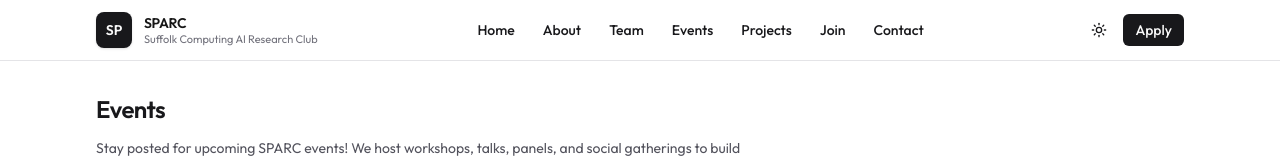
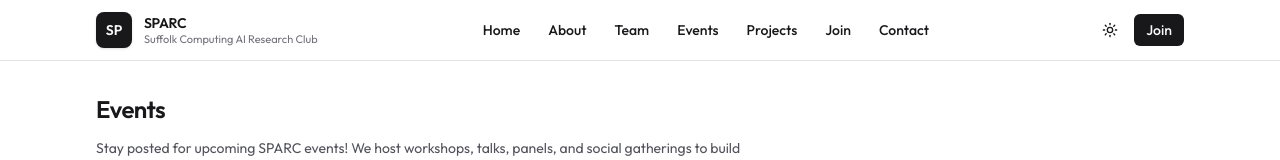
Before and after one commit to montasirmoyen/sparc-website, a Next.js app: page /events in a window 1280 px wide. Shown: the top 160 px of the page. Built offline with nearby package versions, Linux system fonts and the light colour scheme.

Commit message:
Update navbar

```diff
--- a/components/ui/navbar.tsx
+++ b/components/ui/navbar.tsx
@@ -12,7 +12,7 @@ export default function Navbar() {
     return (
         <header className="border-b border-zinc-200 bg-white/80 backdrop-blur-sm dark:border-zinc-800 dark:bg-zinc-950/80">
             <div className="mx-auto flex max-w-6xl items-center justify-between gap-4 px-4 py-3 sm:gap-6 sm:px-6 lg:px-8">
-                <Link href="/" className="flex items-center gap-2 sm:gap-3 flex-shrink-0">
+                <Link href="/" className="flex items-center gap-2 sm:gap-3 shrink-0">
                     <div className="flex size-8 sm:size-9 items-center justify-center rounded-lg bg-zinc-900 text-xs sm:text-sm font-semibold text-zinc-50 shadow-sm dark:bg-zinc-50 dark:text-zinc-900">
                         SP
                     </div>
@@ -43,7 +43,7 @@ export default function Navbar() {
                         size="sm"
                         className="hidden lg:inline-flex"
                     >
-                        <Link href="/join">Apply</Link>
+                        <Link href="/join">Join</Link>
                     </Button>
                     <Button
                         variant="ghost"
@@ -70,7 +70,7 @@ export default function Navbar() {
                         <MobileNavLink href="/projects" onClick={() => setMobileMenuOpen(false)}>Projects</MobileNavLink>
                         <MobileNavLink href="/join" onClick={() => setMobileMenuOpen(false)}>Join</MobileNavLink>
                         <MobileNavLink href="/contact" onClick={() => setMobileMenuOpen(false)}>Contact</MobileNavLink>
-                        <div className="border-t border-zinc-200 pt-3 dark:border-zinc-800 mt-2">
+                        {/*<div className="border-t border-zinc-200 pt-3 dark:border-zinc-800 mt-2">
                             <Button
                                 asChild
                                 className="w-full"
@@ -78,7 +78,7 @@ export default function Navbar() {
                             >
                                 <Link href="/join">Apply</Link>
                             </Button>
-                        </div>
+                        </div>*/}
                     </nav>
                 </div>
             )}
```
